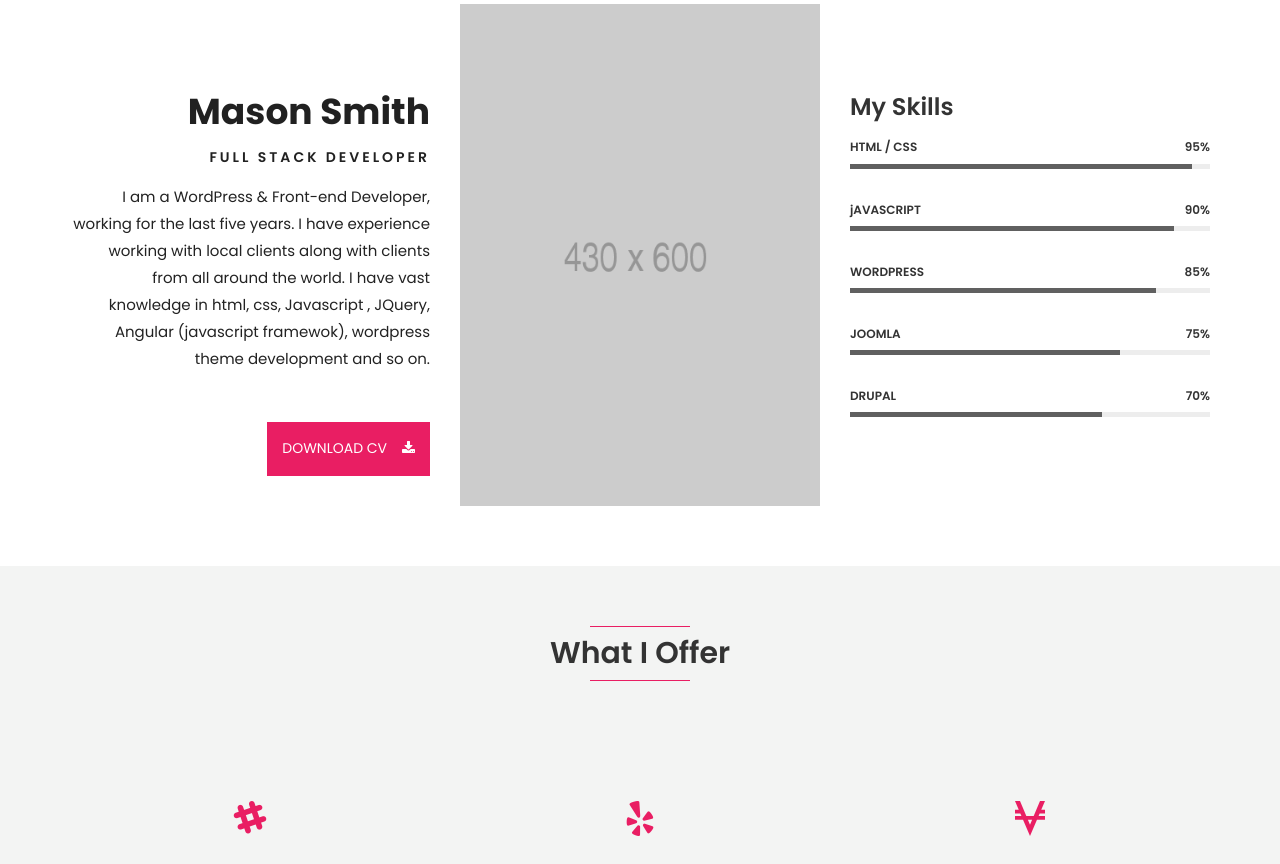
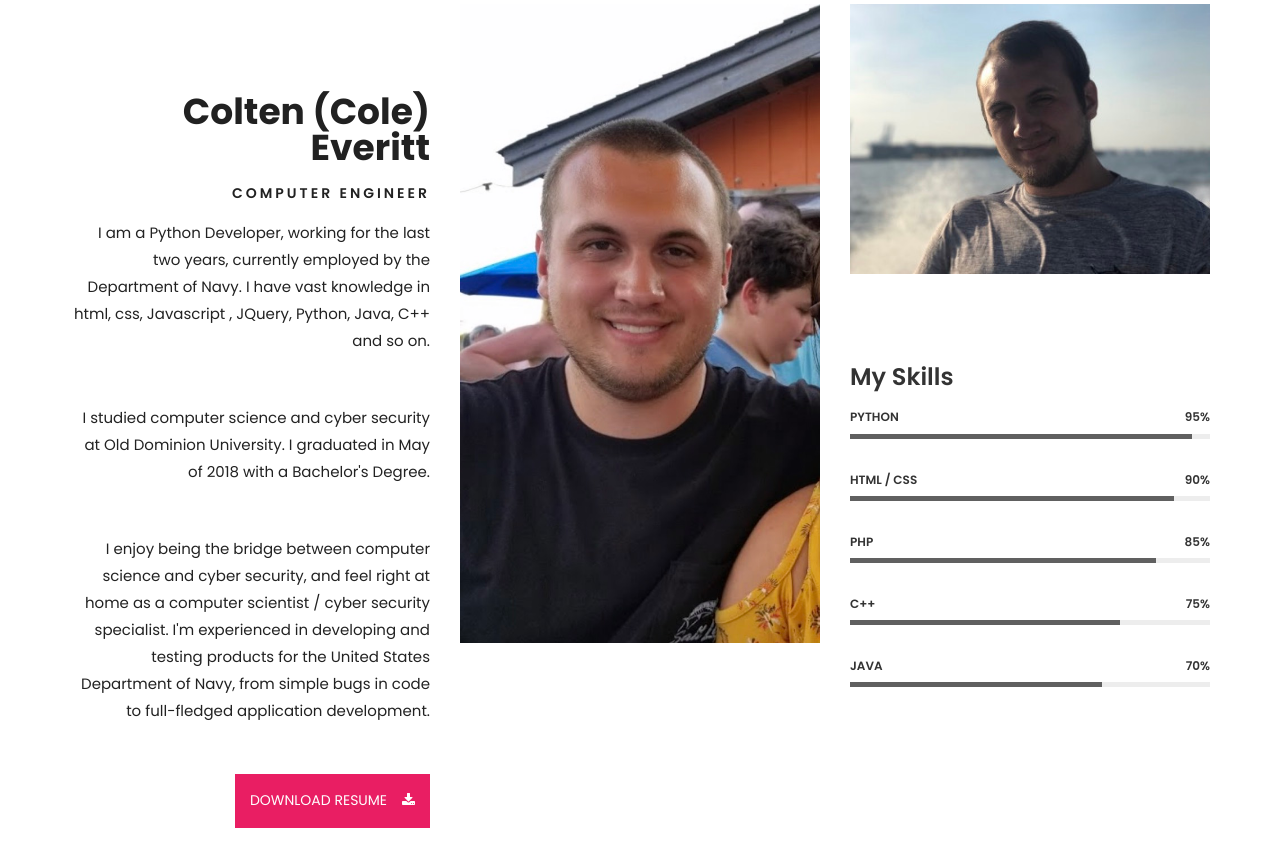
Before and after one commit to TheColeCodes/Portfolio-Colten_Everitt, a plain HTML site: page index.html in a window 1280 px wide. Shown: the part 856-1720 px from the top of the page. Drawn offline with Linux system fonts and the light colour scheme; animation ran at ten frames a second.

Commit message:
Imported documents and images from old portfolio website. Also, completed the 'home' and 'about' pages of new portfolio website.

```diff
--- a/index.html
+++ b/index.html
@@ -84,7 +84,7 @@
                     <div class="main-menu">
                         <div class="navbar navbar-cus">
                             <div class="navbar-header">
-                                <a href="index.html" class="navbar-brand"><span class="logo">mason</span></a> <!--edit site name here-->
+                                <a href="index.html" class="navbar-brand"><span class="logo">colten (cole) everitt</span></a> <!--edit site name here-->
                                 <button type="button" class="navbar-toggle" data-toggle="collapse" data-target=".navbar-collapse">
                                     <span class="sr-only">Toggle navigation</span>
                                     <span class="icon-bar"></span>
@@ -127,15 +127,17 @@
                             <div class="col-md-12">
                                 <section class="intro animate-scale">
 
-                                    <h3>Welcome to My Website</h3>
+                                    <h3>Welcome to My Portfolio Website</h3>
 
                                     <h1 class="ah-headline">
 
                                         <span class="ah-words-wrapper">
-                                            <b class="is-visible">Mason Smith</b> <!--edit the name to your name-->
+                                            <b class="is-visible">Colten (Cole) Everitt</b> <!--edit the name to your name-->
                                             <b>Web Designer</b> <!--edit the designation if you are in different profession-->
-                                            <b>Photographer</b> <!--edit the designation if you are in different profession-->
+                                            <b>Computer Scientist</b> <!--edit the designation if you are in different profession-->
                                             <b>Web Developer</b> <!--edit the designation if you are in different profession-->
+                                            <b>Computer Engineer</b> <!--edit the designation if you are in different profession-->
+                                            <b>Cyber Security Specialist</b> <!--edit the designation if you are in different profession-->
                                         </span>
                                     </h1>
 
@@ -169,15 +171,20 @@
             <div class="row">
                 <div class="col-md-4 col-xs-12 col-sm-6 col-lg-4">
                     <div class="about-text-left">
-                        <h2>Mason Smith</h2> <!--edit name-->
-                        <h3>Full Stack Developer</h3> <!--edit designation-->
-                        <p>I am a WordPress & Front-end Developer, working for the last five years. I have experience working with local clients along with clients from all around the world. I have vast knowledge in html, css, Javascript , JQuery, Angular (javascript framewok), wordpress theme development and so on. </p>
-                        <a href="images/about/demo-cv.png" download>Download CV &nbsp; &nbsp;<i class="fa fa-download"></i></a>
+                        <h2>Colten (Cole) Everitt</h2> <!--edit name-->
+                        <h3>Computer Engineer</h3> <!--edit designation-->
+                        <p>I am a Python Developer, working for the last two years, currently employed by the Department of Navy. I have vast knowledge in html, css, Javascript , JQuery, Python, Java, C++ and so on. </p>
+                        <p>I studied computer science and cyber security at Old Dominion University. I graduated in May of 2018 with a Bachelor&#39;s Degree.</p>
+                        <p>I enjoy being the bridge between computer science and cyber security, and feel right at home as a computer scientist / cyber security specialist. I&#39;m experienced in developing and testing products for the United States Department of Navy, from simple bugs in code to full-fledged application development.</p>
+                        <a href="documents/2018-resume-updated.pdf" download>Download Resume &nbsp; &nbsp;<i class="fa fa-download"></i></a>
                     </div>
                 </div>
 
                 <div class="col-xs-12 col-sm-6 col-md-4 col-lg-4">
-                    <img src="images/about/about.png"  class="img-responsive" alt="about image"> <!--add your image here-->
+                    <img src="images/about/profile-pic-1.jpg"  class="img-responsive" alt="about image"> <!--add your image here-->
+                </div>
+                <div class="col-xs-12 col-sm-6 col-md-4 col-lg-4">
+                    <img src="images/about/profile-pic-2-cropped.jpg"  class="img-responsive" alt="about image"> <!--add your image here-->
                 </div>
 
                 <div class="col-md-4 col-xs-12 col-sm-12 col-lg-4">
@@ -194,7 +201,7 @@
                                     <!-- skillbar -->
                                     <div class="skillbar" data-percent="95%"> <!--edit percentage-->
 
-                                        <h6 class="skillbar-title">HTML / CSS</h6> <!--edit skills-->
+                                        <h6 class="skillbar-title">PYTHON</h6> <!--edit skills-->
                                         <h6 class="skillbar-percent">95%</h6> <!--edit percentage-->
 
                                         <div class="skillbar-bar">
@@ -212,7 +219,7 @@
                                     <!-- skillbar -->
                                     <div class="skillbar" data-percent="90%"> <!--edit percentage-->
 
-                                        <h6 class="skillbar-title">jAVASCRIPT</h6> <!--edit skills-->
+                                        <h6 class="skillbar-title">HTML / CSS</h6> <!--edit skills-->
                                         <h6 class="skillbar-percent">90%</h6> <!--edit percentage-->
 
                                         <div class="skillbar-bar">
@@ -229,7 +236,7 @@
                                     <!-- skillbar -->
                                     <div class="skillbar" data-percent="85%"> <!--edit percentage-->
 
-                                        <h6 class="skillbar-title">WORDPRESS</h6> <!--edit skills-->
+                                        <h6 class="skillbar-title">PHP</h6> <!--edit skills-->
                                         <h6 class="skillbar-percent">85%</h6> <!--edit percentage-->
 
                                         <div class="skillbar-bar">
@@ -247,7 +254,7 @@
                                     <!-- skillbar -->
                                     <div class="skillbar" data-percent="75%"> <!--edit percentage-->
 
-                                        <h6 class="skillbar-title">JOOMLA</h6> <!--edit skills-->
+                                        <h6 class="skillbar-title">C++</h6> <!--edit skills-->
                                         <h6 class="skillbar-percent">75%</h6> <!--edit percentage-->
 
                                         <div class="skillbar-bar">
@@ -264,7 +271,7 @@
                                     <!-- skillbar -->
                                     <div class="skillbar" data-percent="70%"> <!--edit percentage-->
 
-                                        <h6 class="skillbar-title">DRUPAL</h6> <!--edit skills-->
+                                        <h6 class="skillbar-title">JAVA</h6> <!--edit skills-->
                                         <h6 class="skillbar-percent">70%</h6> <!--edit percentage-->
 
                                         <div class="skillbar-bar">
```
Also changed, not shown: images/about/profile-pic-1-cropped-2.jpg (added), images/about/profile-pic-1-cropped.jpg (added), images/about/profile-pic-1.jpg (added), images/about/profile-pic-2-cropped.jpg (added), images/about/profile-pic-2.jpg (added), images/cc-logo.jpg (added), images/home/home-bg-1-temp.png (added), images/home/main-image.jpg (added), 7 other files.
